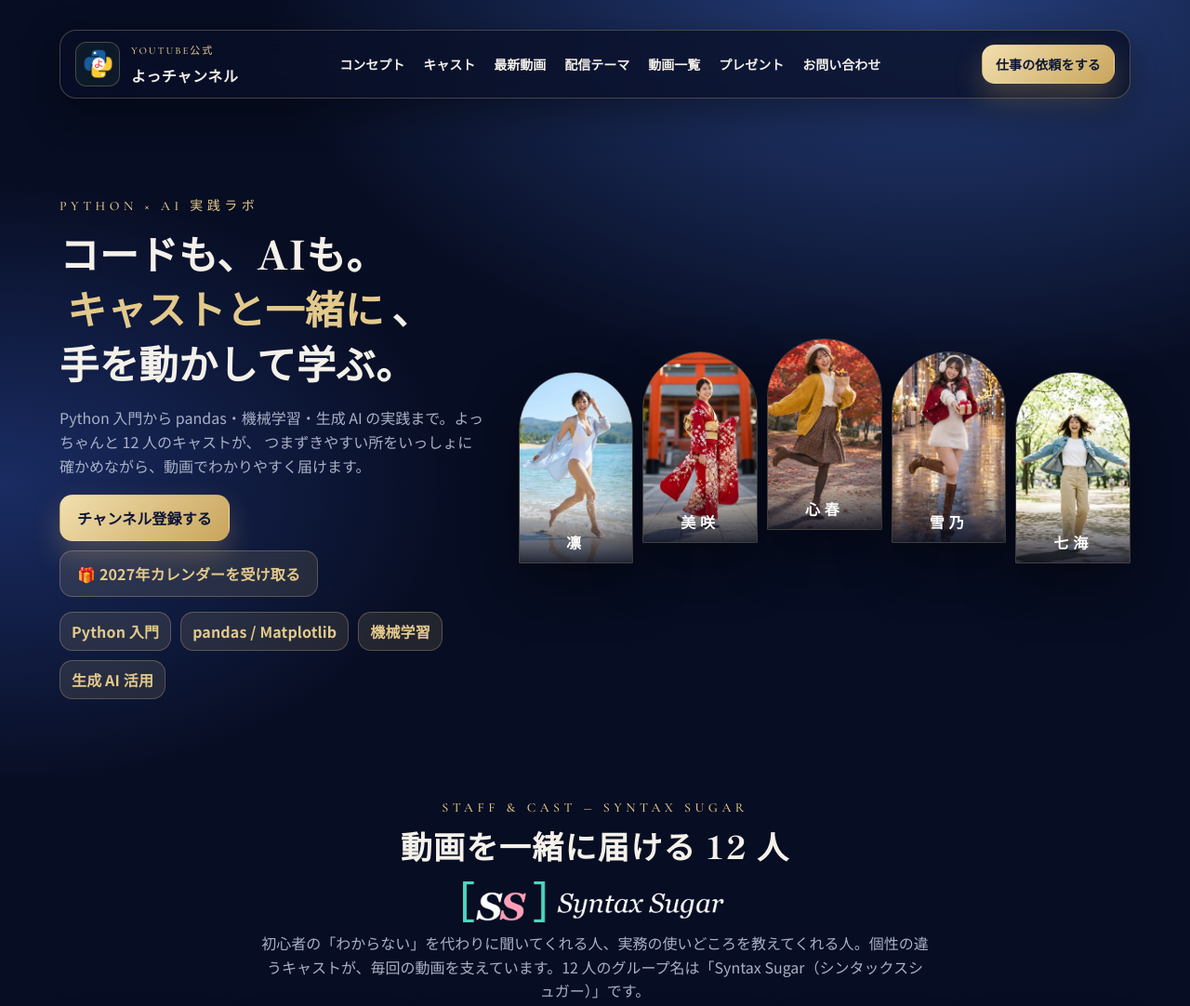
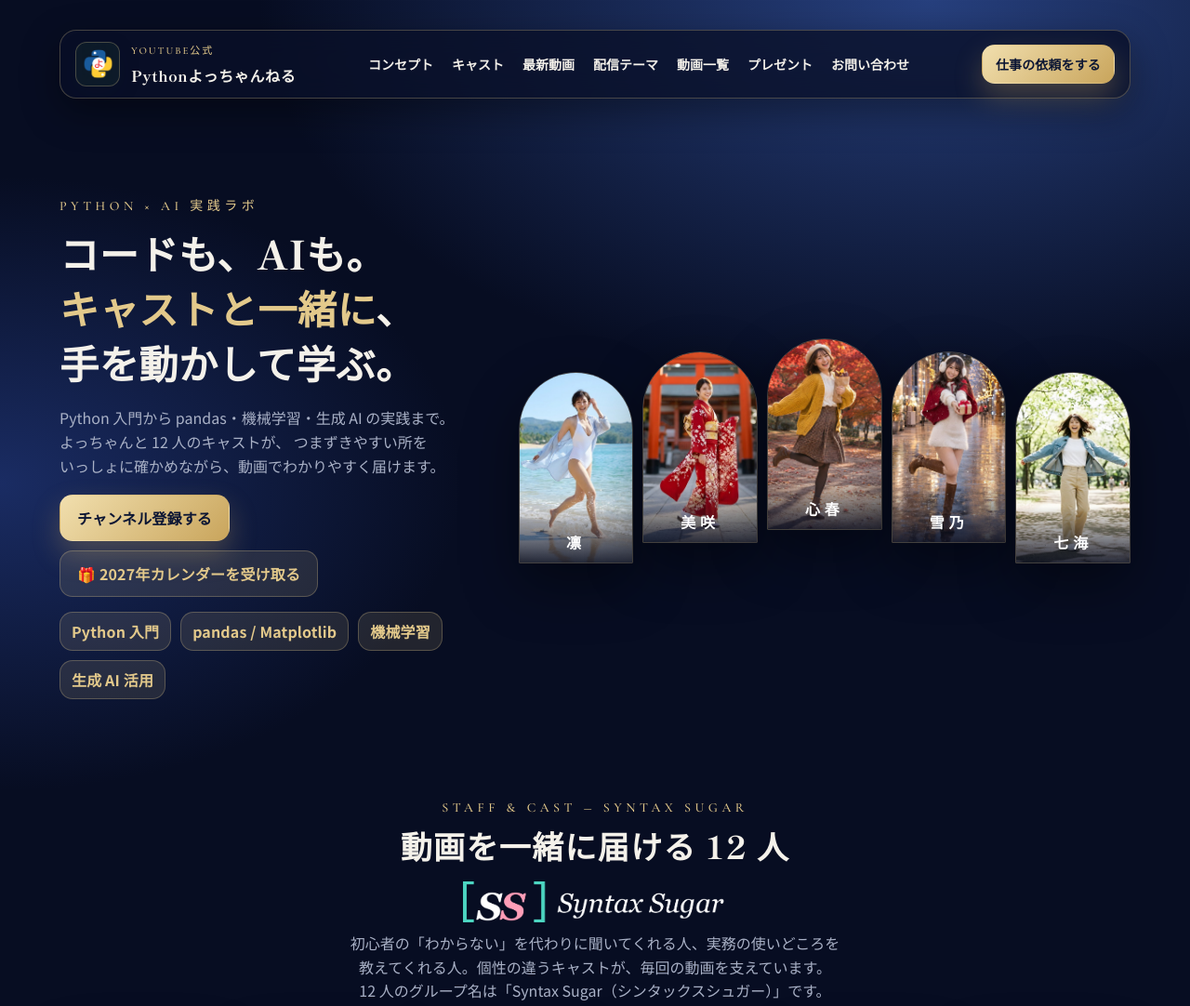
Before and after one commit to yaoyama30/HP, a plain HTML site: page index.html in a window 1280 px wide. Shown: the top 1082 px of the page at 93% size. Drawn offline with nearby package versions, Linux system fonts and the light colour scheme.

Commit message:
キャスト欄の説明文の折り返しを整え、サイト名を Pythonよっちゃんねる に統一、配信テーマを 3 列に
Co-Authored-By: Claude Fable 5.2 <noreply@anthropic.com>

```diff
--- a/index.html
+++ b/index.html
@@ -3,7 +3,7 @@
 <head>
   <meta charset="UTF-8">
   <meta name="viewport" content="width=device-width, initial-scale=1.0">
-  <title>よっチャンネル | Python × AI 実践ラボ</title>
+  <title>Pythonよっちゃんねる | Python × AI 実践ラボ</title>
   <link rel="preconnect" href="https://fonts.googleapis.com">
   <link rel="preconnect" href="https://fonts.gstatic.com" crossorigin>
   <link href="https://fonts.googleapis.com/css2?family=Space+Grotesk:wght@400;600;700&family=Noto+Sans+JP:wght@400;700&family=Shippori+Mincho:wght@600;800&family=Cormorant+Garamond:wght@500;600&display=swap" rel="stylesheet">
@@ -14,11 +14,11 @@
     <header class="topbar">
       <div class="logo-block">
         <div class="logo-mark">
-          <img src="assets/logo-new.png" alt="よっチャンネルのロゴ">
+          <img src="assets/logo-new.png" alt="Pythonよっちゃんねるのロゴ">
         </div>
         <div class="brand">
           <span class="eyebrow">YouTube公式</span>
-          <span class="title">よっチャンネル</span>
+          <span class="title">Pythonよっちゃんねる</span>
         </div>
       </div>
       <nav class="nav">
@@ -66,7 +66,7 @@
           <p class="eyebrow">Staff &amp; Cast ― Syntax Sugar</p>
           <h2>動画を一緒に届ける 12 人</h2>
           <img class="ss-logo" src="assets/ss-full-dark.png" alt="Syntax Sugar（シンタックスシュガー）" loading="lazy" style="display:block;height:44px;width:auto;margin:14px auto 10px">
-          <p class="lede">初心者の「わからない」を代わりに聞いてくれる人、実務の使いどころを教えてくれる人。個性の違うキャストが、毎回の動画を支えています。12 人のグループ名は「Syntax Sugar（シンタックスシュガー）」です。</p>
+          <p class="lede">初心者の「わからない」を代わりに聞いてくれる人、実務の使いどころを教えてくれる人。個性の違うキャストが、毎回の動画を支えています。<br>12 人のグループ名は「Syntax Sugar（シンタックスシュガー）」です。</p>
         </div>
         <div class="cast-grid">
           <article class="cast-card">
@@ -262,7 +262,7 @@
       <section class="section" id="about">
         <div class="section-header">
           <p class="eyebrow">Concept</p>
-          <h2>よっチャンネルのこだわり</h2>
+          <h2>Pythonよっちゃんねるのこだわり</h2>
           <p class="lede">AIとPythonを身近に感じてもらうために、コーディング解説・実演と最新AIニュースをバランスよく発信します。</p>
         </div>
         <div class="cards">
@@ -488,9 +488,9 @@
 
     <footer class="footer">
       <div class="footer-brand">
-        <img src="assets/logo-new.png" alt="よっチャンネルのロゴ">
+        <img src="assets/logo-new.png" alt="Pythonよっちゃんねるのロゴ">
         <div>
-          <p class="title">よっチャンネル</p>
+          <p class="title">Pythonよっちゃんねる</p>
           <p class="muted">AIとPythonを身近に感じるためのチャンネル</p>
         </div>
       </div>
@@ -504,7 +504,7 @@
         <a href="present/">カレンダープレゼント</a>
         <a href="privacy/">プライバシーポリシー</a>
       </div>
-      <p class="muted small">© 2026 よっチャンネル</p>
+      <p class="muted small">© 2026 Pythonよっちゃんねる</p>
     </footer>
   </div>
 </body>
--- a/styles.css
+++ b/styles.css
@@ -806,4 +806,11 @@ h2 { font-size: clamp(26px, 3.2vw, 38px); }
   .hero-strip { gap: 6px; }
   .nav { flex-wrap: wrap; gap: 2px; justify-content: flex-start; }
 }
+/* headings and lead texts: lines of even length, broken between phrases, never a short last line */
+h1, h2, h3, .section-header .lede, .hero-copy .lede { text-wrap: balance; word-break: auto-phrase; }
+p, li { text-wrap: pretty; }                                /* body text: no one-character last line */
+.hero-copy .highlight { padding: 0; }                      /* no gap before the comma that follows */
+#topics .video-grid { grid-template-columns: repeat(3, minmax(0, 1fr)); }   /* six cards: two full rows */
+@media (max-width: 900px) { #topics .video-grid { grid-template-columns: repeat(2, minmax(0, 1fr)); } }
+@media (max-width: 600px) { #topics .video-grid { grid-template-columns: 1fr; } }
 /* ==== end theme-2027 ==== */
```
